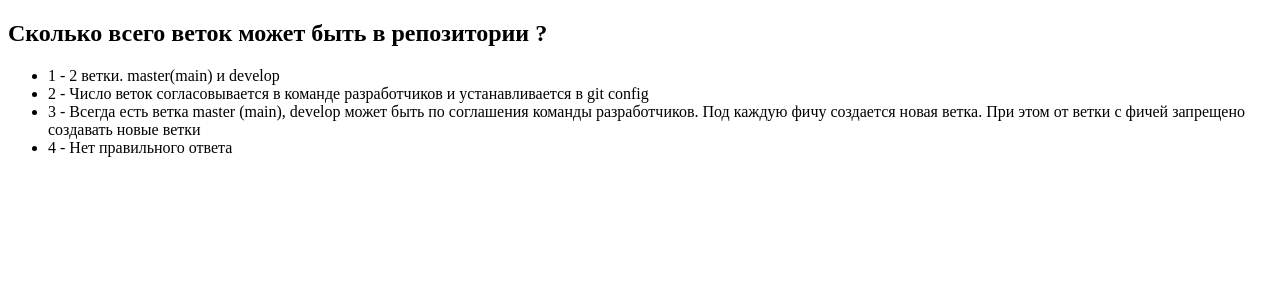
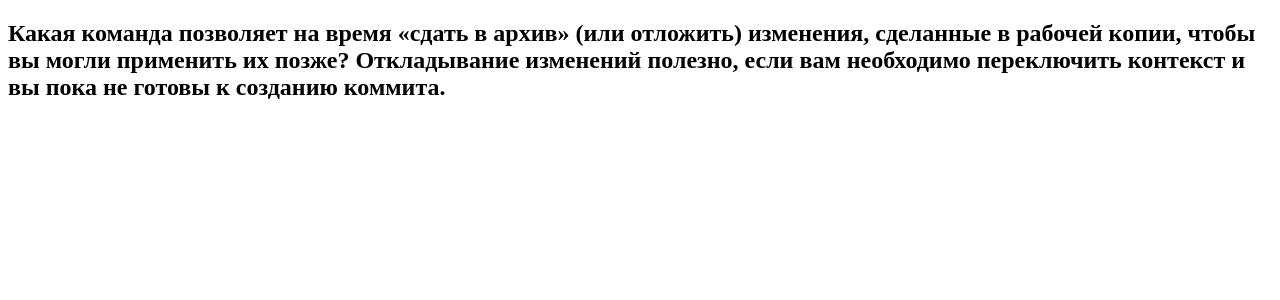
Before and after one commit to dnisaev/examinations, a React app: page / in a window 1280 px wide. Shown: the top 300 px of the page. Built offline with nearby package versions, Linux system fonts and the light colour scheme.

Commit message:
update answers sprint05/week3

```diff
--- a/src/index.tsx
+++ b/src/index.tsx
@@ -4,26 +4,20 @@ import ReactDOM from 'react-dom/client';
 export const App = () => {
   return (
     <div>
-      <h2>Сколько всего веток может быть в репозитории ?</h2>
-      <ul>
-        <li>1 - 2 ветки. master(main) и develop</li>
-        <li>2 - Число веток согласовывается в команде разработчиков и устанавливается в git config</li>
-        <li>3 - Всегда есть ветка master (main), develop может быть по соглашения команды разработчиков. Под каждую фичу
-          создается новая ветка. При этом от ветки с фичей запрещено создавать новые ветки</li>
-        <li>4 - Нет правильного ответа</li>
-      </ul>
+      <h2>Какая команда позволяет на время «сдать в архив» (или отложить) изменения, сделанные в рабочей
+        копии, чтобы вы могли применить их позже? Откладывание изменений полезно, если вам необходимо переключить
+        контекст и вы пока не готовы к созданию коммита.</h2>
     </div>
   )
 }
+
 
 const root = ReactDOM.createRoot(document.getElementById('root') as HTMLElement);
 root.render(<App/>);
 
 // 📜 Описание:
-// Сколько всего веток может быть в репозитории ?
-// Может быть несколько вариантов ответа (ответ дайте через пробел).
-// ❗ Ответ будет засчитан как верный, только при полном правильном совпадении.
-// Если указали правильно один вариант (1),
-// а нужно было указать два варианта (1 и 2), то ответ в данном случае будет засчитан как неправильный
+// Какая команда позволяет на время «сдать в архив» (или отложить) изменения, сделанные в рабочей
+// копии, чтобы вы могли применить их позже? Откладывание изменений полезно, если вам необходимо переключить
+// контекст и вы пока не готовы к созданию коммита.
 
-// 🖥 Пример ответа: 1
+// 🖥 Пример ответа: git init
```
Also changed, not shown: src/answers/js&react/sprint05/week3/3.txt (added), 1 other file (tests, documents, lock files or other folders).
